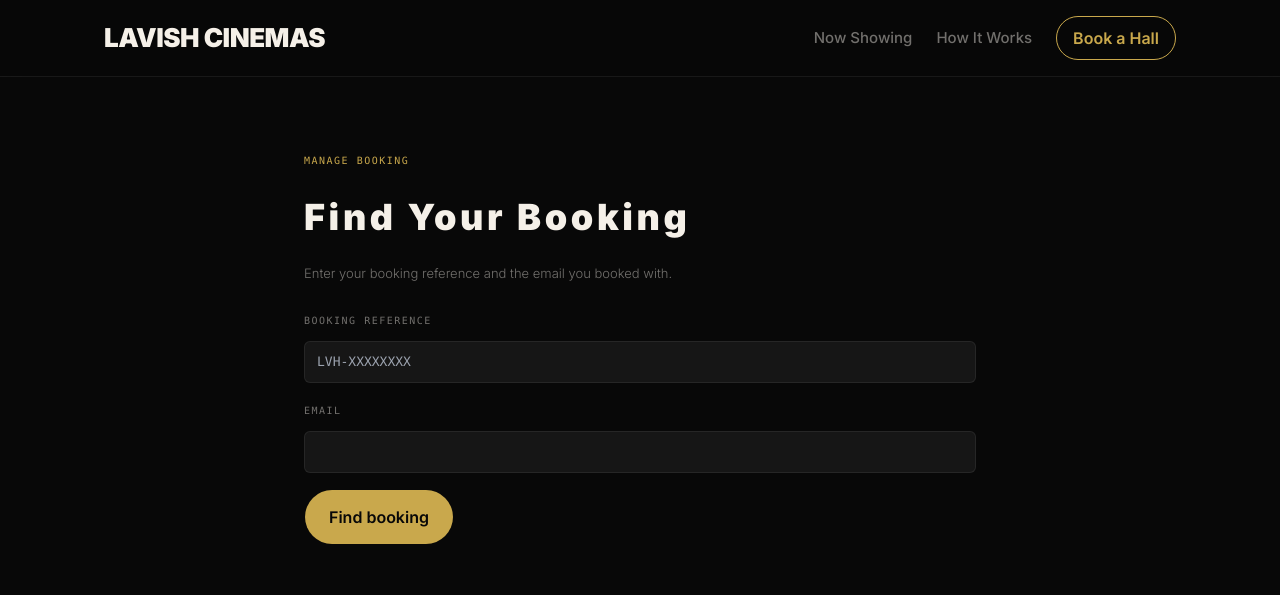
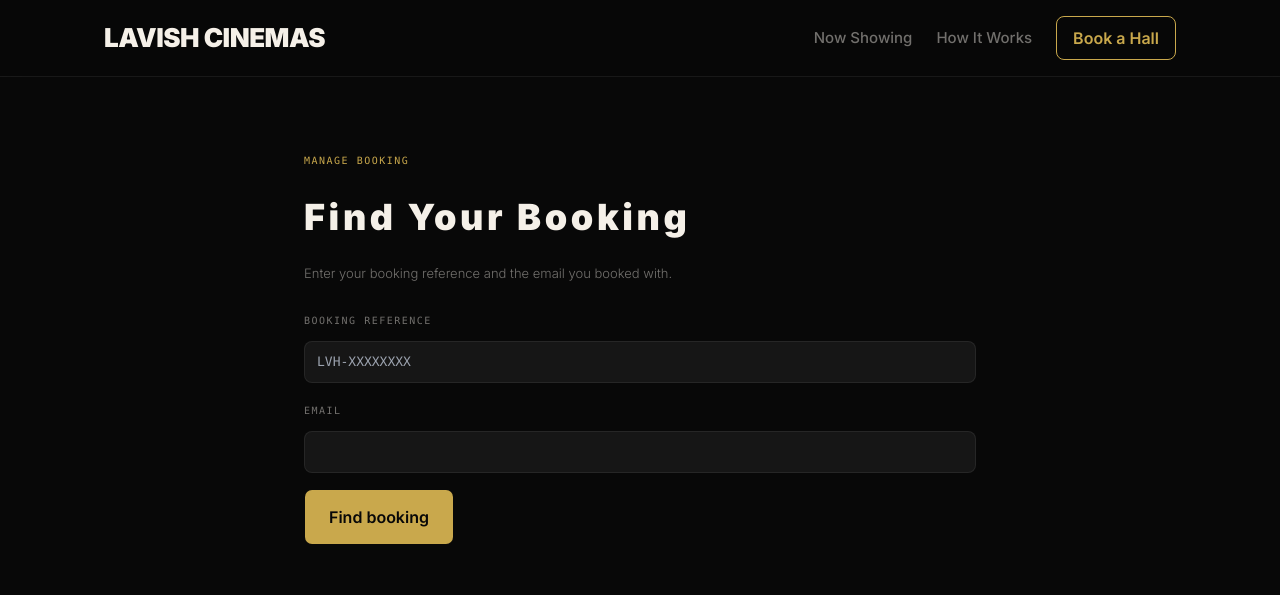
Before and after one commit to kristophershola/lavishcinemas, a Next.js app: page /manage in a window 1280 px wide. Shown: the top 595 px of the page. Built offline with nearby package versions, Linux system fonts and the light colour scheme.

Commit message:
feat: apply exact tix.africa border radius for buttons (8px) and cards (8px / 16px / 24px)

```diff
--- a/app/book/layout.tsx
+++ b/app/book/layout.tsx
@@ -7,7 +7,7 @@ export default function BookLayout({ children }: { children: React.ReactNode })
       <main className="min-h-screen w-full bg-black text-white">
         <BookingStepNav />
         <div className="mx-auto max-w-7xl px-page py-hero">
-          <div className="rounded border border-border bg-surface p-xl sm:p-2xl">
+          <div className="rounded-[16px] sm:rounded-[24px] border border-border bg-surface p-xl sm:p-2xl">
             {children}
           </div>
         </div>
--- a/components/BookingStepNav.tsx
+++ b/components/BookingStepNav.tsx
@@ -42,7 +42,7 @@ export default function BookingStepNav() {
             <Link
               key={step.href}
               href={step.href}
-              className={`flex shrink-0 items-center gap-sm rounded-pill border-2 px-lg py-md font-mono text-[12px] font-medium uppercase tracking-[0.12em] transition ${
+              className={`flex shrink-0 items-center gap-sm rounded-[8px] border-2 px-lg py-md font-mono text-[12px] font-medium uppercase tracking-[0.12em] transition ${
                 active
                   ? "border-gold bg-gold text-black"
                   : done
--- a/components/DayPicker.tsx
+++ b/components/DayPicker.tsx
@@ -34,7 +34,7 @@ export default function DayPicker({
           <button
             key={iso}
             onClick={() => onSelect(iso)}
-            className={`day-card flex shrink-0 flex-col items-center justify-center rounded-[5px] border transition-all duration-300 ${
+            className={`day-card flex shrink-0 flex-col items-center justify-center rounded-[8px] border transition-all duration-300 ${
               isSelected
                 ? "border-gold bg-gold-dim"
                 : "border-surface bg-surface hover:border-gold/40"
--- a/components/FeaturedFilmSection.tsx
+++ b/components/FeaturedFilmSection.tsx
@@ -71,14 +71,14 @@ export default function FeaturedFilmSection({
         </Button>
       </div>
 
-      <div className="rounded border border-border bg-surface p-xl sm:p-2xl">
+      <div className="rounded-[16px] sm:rounded-[24px] border border-border bg-surface p-xl sm:p-2xl">
         <p className="mb-sm font-body text-[14px] font-medium text-muted">
           Pick A Date
         </p>
         <DayPicker selectedDate={selectedDate} onSelect={setSelectedDate} />
 
         <div className="mt-xl grid gap-2xl sm:grid-cols-[280px_1fr]">
-          <div className="aspect-[2/3] w-full max-w-[280px] overflow-hidden rounded bg-deep">
+          <div className="aspect-[2/3] w-full max-w-[280px] overflow-hidden rounded-[12px] sm:rounded-[16px] bg-deep">
             {movie.poster && (
               <img src={movie.poster} alt={movie.title} className="h-full w-full object-cover" />
             )}
--- a/components/HowItWorks.tsx
+++ b/components/HowItWorks.tsx
@@ -36,7 +36,7 @@ export default function HowItWorks() {
 
       <div className="mt-xl grid gap-xl sm:grid-cols-2 lg:grid-cols-4">
         {STEPS.map((step) => (
-          <div key={step.number} className="rounded border border-border bg-surface p-lg">
+          <div key={step.number} className="rounded-[16px] border border-border bg-surface p-lg">
             <span className="font-display text-[28px] sm:text-[32px] font-bold text-gold/60">{step.number}</span>
             <h3 className="mt-md font-display text-[18px] sm:text-[20px] font-semibold text-white tracking-normal">
               {step.title}
--- a/components/steps/DateTimeStepClient.tsx
+++ b/components/steps/DateTimeStepClient.tsx
@@ -86,7 +86,7 @@ export default function DateTimeStepClient({ halls }: { halls: Hall[] }) {
               <button
                 key={hall.id}
                 onClick={() => pickHall(hall)}
-                className={`rounded border-2 p-xl text-left transition ${
+                className={`rounded-[8px] border-2 p-xl text-left transition ${
                   selected ? "border-gold bg-gold-dim" : "border-border bg-black/20 hover:border-gold/40"
                 }`}
               >
@@ -131,7 +131,7 @@ export default function DateTimeStepClient({ halls }: { halls: Hall[] }) {
                   key={slot.startTime}
                   disabled={!slot.available}
                   onClick={() => pickTime(slot)}
-                  className={`rounded-pill border-2 px-xl py-md font-mono text-[13px] font-medium uppercase tracking-[0.15em] transition ${
+                  className={`rounded-[8px] border-2 px-xl py-md font-mono text-[13px] font-medium uppercase tracking-[0.15em] transition ${
                     !slot.available
                       ? "cursor-not-allowed border-border text-muted/40 line-through"
                       : draft.startTime === slot.startTime
--- a/components/ui/button.tsx
+++ b/components/ui/button.tsx
@@ -9,7 +9,7 @@ import { cn } from "@/lib/utils";
 // semantic names, since this project has no primary/secondary/background
 // theme layer, just the fixed palette from the brand style guide.
 const buttonVariants = cva(
-  "group/button inline-flex shrink-0 items-center justify-center cursor-pointer rounded-pill border border-transparent bg-clip-padding font-body font-semibold text-[15px] sm:text-[16px] leading-[20px] tracking-normal whitespace-nowrap transition-all outline-none select-none focus-visible:border-gold focus-visible:ring-2 focus-visible:ring-gold/40 active:translate-y-px disabled:pointer-events-none disabled:opacity-50 [&_svg]:pointer-events-none [&_svg]:shrink-0 [&_svg:not([class*='size-'])]:size-4",
+  "group/button inline-flex shrink-0 items-center justify-center cursor-pointer rounded-[8px] border border-transparent bg-clip-padding font-body font-semibold text-[15px] sm:text-[16px] leading-[20px] tracking-normal whitespace-nowrap transition-all outline-none select-none focus-visible:border-gold focus-visible:ring-2 focus-visible:ring-gold/40 active:translate-y-px disabled:pointer-events-none disabled:opacity-50 [&_svg]:pointer-events-none [&_svg]:shrink-0 [&_svg:not([class*='size-'])]:size-4",
   {
     variants: {
       variant: {
--- a/tailwind.config.ts
+++ b/tailwind.config.ts
@@ -84,9 +84,20 @@ const config: Config = {
         "fluid-body": ["clamp(14px, 1vw, 20px)", { lineHeight: "1.5" }]
       },
       borderRadius: {
-        DEFAULT: "6px",
-        pill: "100px",
-        micro: "3px"
+        DEFAULT: "8px",
+        none: "0px",
+        sm: "4px",
+        md: "6px",
+        lg: "8px",
+        xl: "12px",
+        "2xl": "16px",
+        "3xl": "24px",
+        pill: "24px",
+        full: "9999px",
+        btn: "8px",
+        card: "8px",
+        box: "16px",
+        section: "24px"
       },
       spacing: {
         xs: "4px",
```
